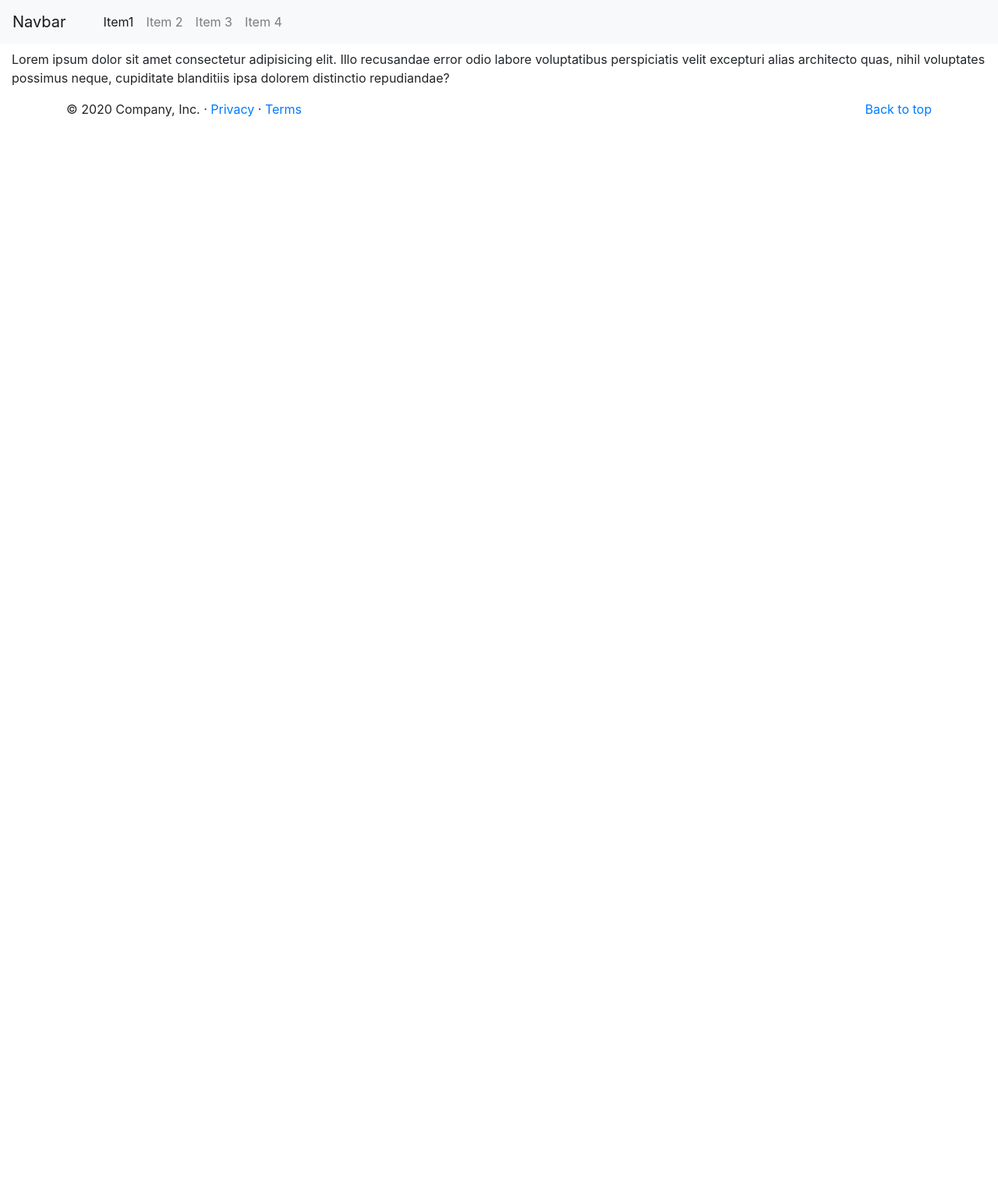
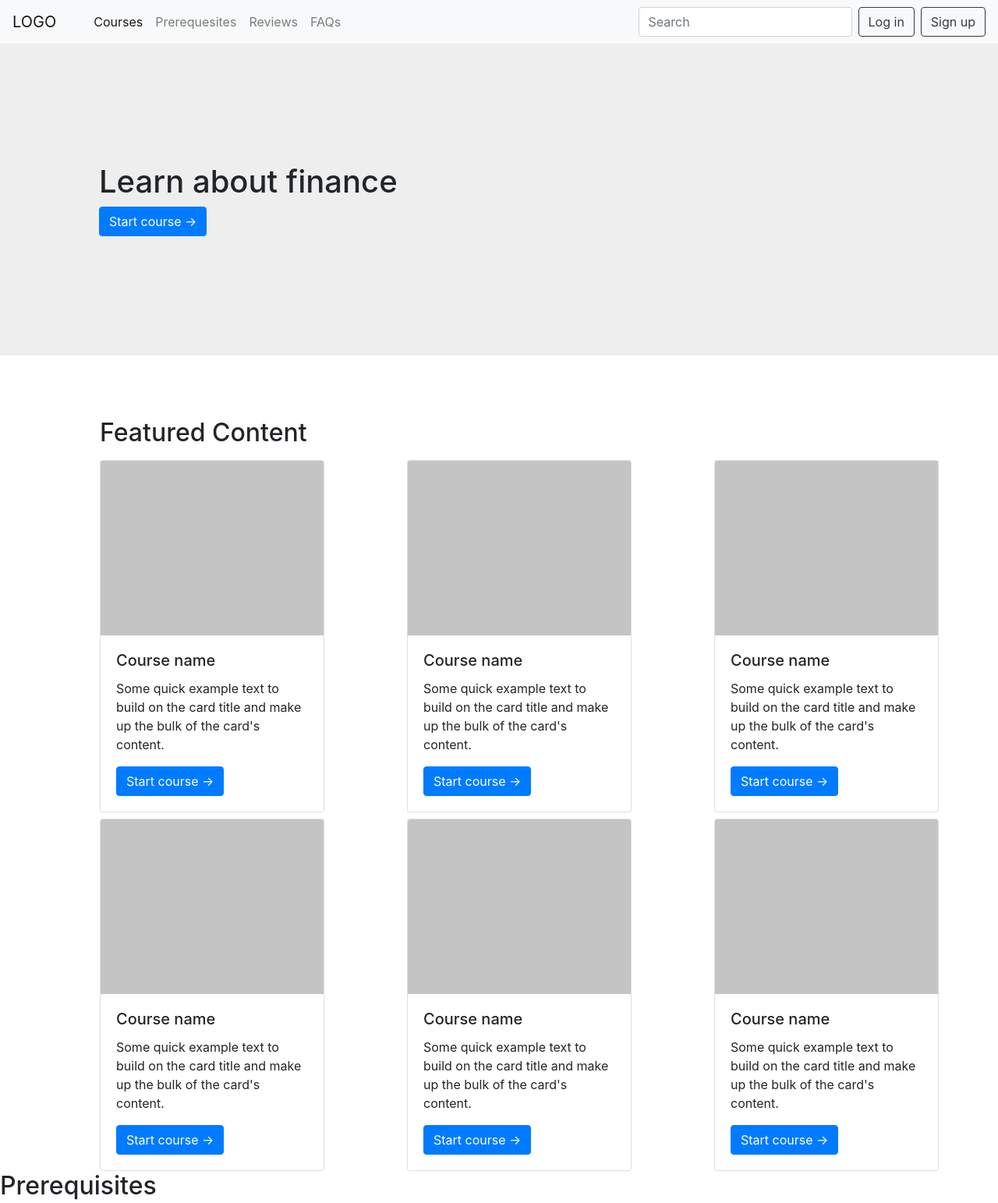
Before and after one commit to ruthas/financial-edu-app, a website: page index.html in a window 1280 px wide. Shown: the top 1543 px of the page at 78% size. Before the commit the page ends 800 px from the top, so only its background shows below. Drawn offline with nearby package versions, Linux system fonts and the light colour scheme.

Commit message:
Adding images

```diff
--- a/index.html
+++ b/index.html
@@ -16,7 +16,7 @@
 	</head>
 	<body>
 		<nav class="navbar navbar-expand-lg navbar-light bg-light">
-			<a class="navbar-brand" href="#">Navbar</a>
+			<a class="navbar-brand" href="./index.html">LOGO</a>
 			<button
 				class="navbar-toggler"
 				type="button"
@@ -32,42 +32,122 @@
 			<div class="collapse navbar-collapse" id="navbarTogglerDemo02">
 				<ul class="navbar-nav mr-auto mt-2 mt-lg-0 ml-4">
 					<li class="nav-item">
-						<a class="nav-link active" href="./index.html">Item1 </a>
+						<a class="nav-link active" href="#courses">Courses </a>
 					</li>
 					<li class="nav-item">
-						<a class="nav-link" href="./pages/item2.html">Item 2</a>
+						<a class="nav-link" href="#prerequesites">Prerequesites</a>
 					</li>
 					<li class="nav-item">
-						<a class="nav-link" href="./pages/item3.html">Item 3</a>
+						<a class="nav-link" href="#revies">Reviews</a>
 					</li>
 					<li class="nav-item">
-						<a class="nav-link" href="./pages/item4.html">Item 4</a>
+						<a class="nav-link" href="#faqs">FAQs</a>
 					</li>
 				</ul>
+				<form class="form-inline my-2 my-lg-0">
+					<input
+						class="form-control mr-sm-2"
+						type="search"
+						placeholder="Search"
+					/>
+				</form>
+				<button class="btn btn-outline-dark my-2 my-sm-0" type="submit">
+					Log in
+				</button>
+				<button class="btn btn-outline-dark ml-2 my-2 my-sm-0" type="submit">
+					Sign up
+				</button>
 			</div>
 		</nav>
 
 		<div class="container-fluid">
 			<!-- Content Here -->
-			<div class="row">
+			<div class="hero">
 				<!-- Hero Cover Image with some text, it would be cool to add a video maybe-->
+				<div class="col-12 col-md-6">
+					<h1>Learn about finance</h1>
+					<a href="#" class="btn btn-primary">Start course &rarr; </a>
+				</div>
+				<div class="col-md-6 ">
+					<!-- Hero Cover Image -->
+				</div>
+			</div>
+			<div class="row courses">
+				<div class="col-12 row-title"><h2>Featured Content</h2></div>
+				<!--  Featured courses -->
+				<!-- Card Elements with Image, Course Title, Summary, Button to Sign Up page -->
+				<div class="col-12 col-md-4 mt-2">
+					<div class="card" style="width: 18rem;">
+						<img src="./assets/image.png" class="card-img-top" alt="...">
+						<div class="card-body">
+						  <h5 class="card-title">Course name</h5>
+						  <p class="card-text">Some quick example text to build on the card title and make up the bulk of the card's content.</p>
+						  <a href="#" class="btn btn-primary">Start course &rarr; </a>
+						</div>
+					</div>
+				</div>
+				<div class="col-12 col-md-4 mt-2">
+					<div class="card" style="width: 18rem;">
+						<img src="./assets/image.png" class="card-img-top" alt="...">
+						<div class="card-body">
+						  <h5 class="card-title">Course name</h5>
+						  <p class="card-text">Some quick example text to build on the card title and make up the bulk of the card's content.</p>
+						  <a href="#" class="btn btn-primary">Start course &rarr; </a>
+						</div>
+					</div>
+				</div>
+				<div class="col-12 col-md-4 mt-2">
+					<div class="card" style="width: 18rem;">
+						<img src="./assets/image.png" class="card-img-top" alt="...">
+						<div class="card-body">
+						  <h5 class="card-title">Course name</h5>
+						  <p class="card-text">Some quick example text to build on the card title and make up the bulk of the card's content.</p>
+						  <a href="#" class="btn btn-primary">Start course &rarr; </a>
+						</div>
+					</div>
+				</div>
+				<div class="col-12 col-md-4 mt-2">
+					<div class="card" style="width: 18rem;">
+						<img src="./assets/image.png" class="card-img-top" alt="...">
+						<div class="card-body">
+						  <h5 class="card-title">Course name</h5>
+						  <p class="card-text">Some quick example text to build on the card title and make up the bulk of the card's content.</p>
+						  <a href="#" class="btn btn-primary">Start course &rarr; </a>
+						</div>
+					</div>
+				</div>
+				<div class="col-12 col-md-4 mt-2">
+					<div class="card" style="width: 18rem;">
+						<img src="./assets/image.png" class="card-img-top" alt="...">
+						<div class="card-body">
+						  <h5 class="card-title">Course name</h5>
+						  <p class="card-text">Some quick example text to build on the card title and make up the bulk of the card's content.</p>
+						  <a href="#" class="btn btn-primary">Start course &rarr; </a>
+						</div>
+					</div>
+				</div>
+				<div class="col-12 col-md-4 mt-2">
+					<div class="card" style="width: 18rem;">
+						<img src="./assets/image.png" class="card-img-top" alt="...">
+						<div class="card-body">
+						  <h5 class="card-title">Course name</h5>
+						  <p class="card-text">Some quick example text to build on the card title and make up the bulk of the card's content.</p>
+						  <a href="#" class="btn btn-primary">Start course &rarr; </a>
+						</div>
+					</div>
+				</div>
+			</div>
+
+			<div class="row prequesites">
+				<!--  Prerequisites -->
+				<div class="col-12 row-title"><h2>Prerequisites</h2></div>
+					<div class="col-12 col-md-4">
+						<svg class="bd-placeholder-img rounded-circle" width="140" height="140" xmlns="http://www.w3.org/2000/svg" preserveAspectRatio="xMidYMid slice" focusable="false" role="img" aria-label="Placeholder: 140x140"><title>Placeholder</title><rect width="100%" height="100%" fill="#777"/><text x="50%" y="50%" fill="#777" dy=".3em">140x140</text></svg>
+						<h4>Heading</h4>
+					</div>
 
 			</div>
-			<div class="row">
-				<!--  Featured courses -->
-				<div class="col-4">
 
-				</div>
-			</div>
-			<div class="col-12 mt-2">
-				<!--  Content stuff -->
-				<p>
-					Lorem ipsum dolor sit amet consectetur adipisicing elit. Illo
-					recusandae error odio labore voluptatibus perspiciatis velit excepturi
-					alias architecto quas, nihil voluptates possimus neque, cupiditate
-					blanditiis ipsa dolorem distinctio repudiandae?
-				</p>
-			</div>
 			<!-- Footer Start-->
 			<footer class="container">
 				<p class="float-right"><a href="#">Back to top</a></p>
--- a/styles/css/style.css
+++ b/styles/css/style.css
@@ -15,6 +15,31 @@ body,
 
 /* Navbar end*/
 
+/* Hero/Header */
+.hero {
+	width: 100vw;
+	height: 50vh;
+	display: flex;
+	justify-content: center;
+	align-items: center;
+	background-color: #eeeeee;
+	padding: 2rem;
+	padding-left: 6em;
+	background-repeat: no-repeat;
+	background-size: cover;
+}
+/* Hero/Header  end*/
+
+/* Course Card */
+.courses {
+	padding-left: 10%;
+	padding-top: 5rem;
+}
+/* Course Card end */
+
+/* Prerequisites */
+.prequesites {}
+
 /* Media queries */
 
 /* Small devices (landscape phones, 576px and up) */
@@ -27,6 +52,9 @@ body,
 
 /* Large devices (desktops, 992px and up) */
 @media (min-width: 992px) {
+	.hero {
+		padding-left: 7em;
+	}
 }
 
 /* Extra large devices (large desktops, 1200px and up) */
```
Also changed, not shown: assets/image.png (added).
